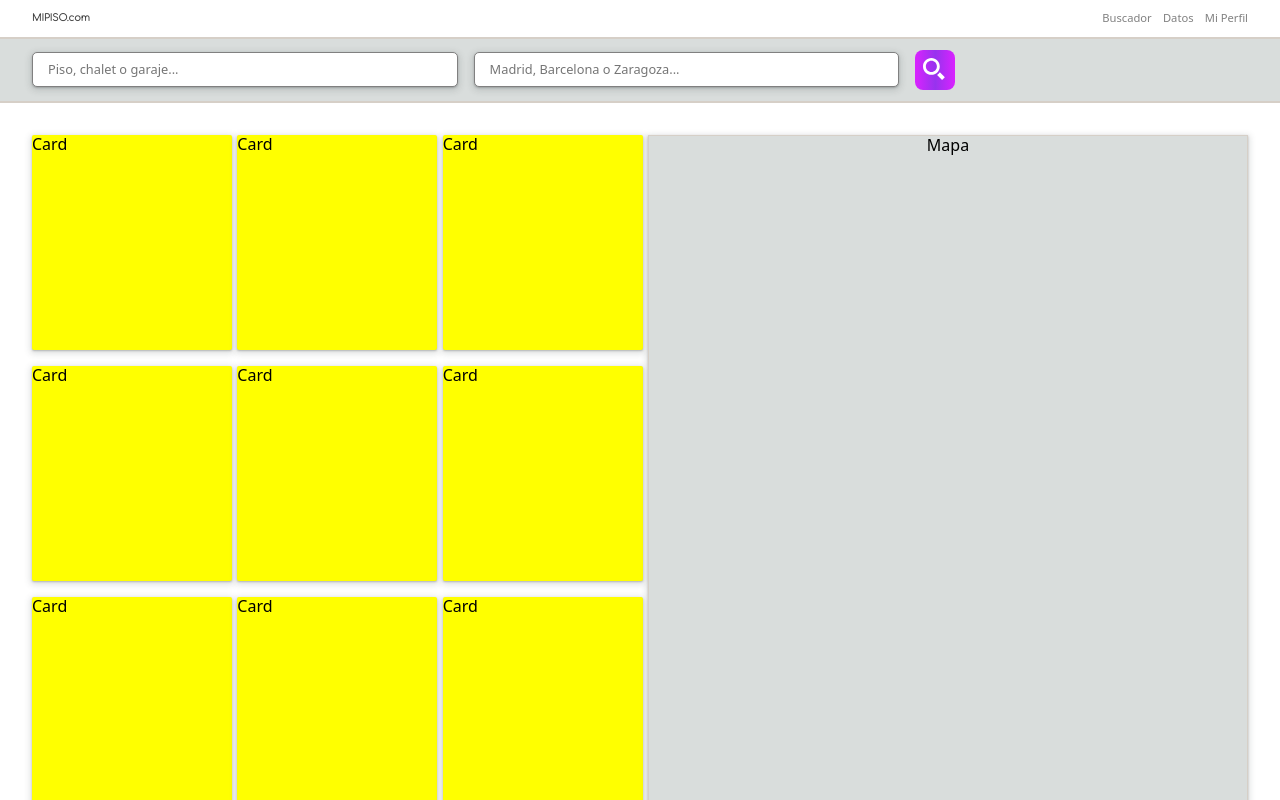
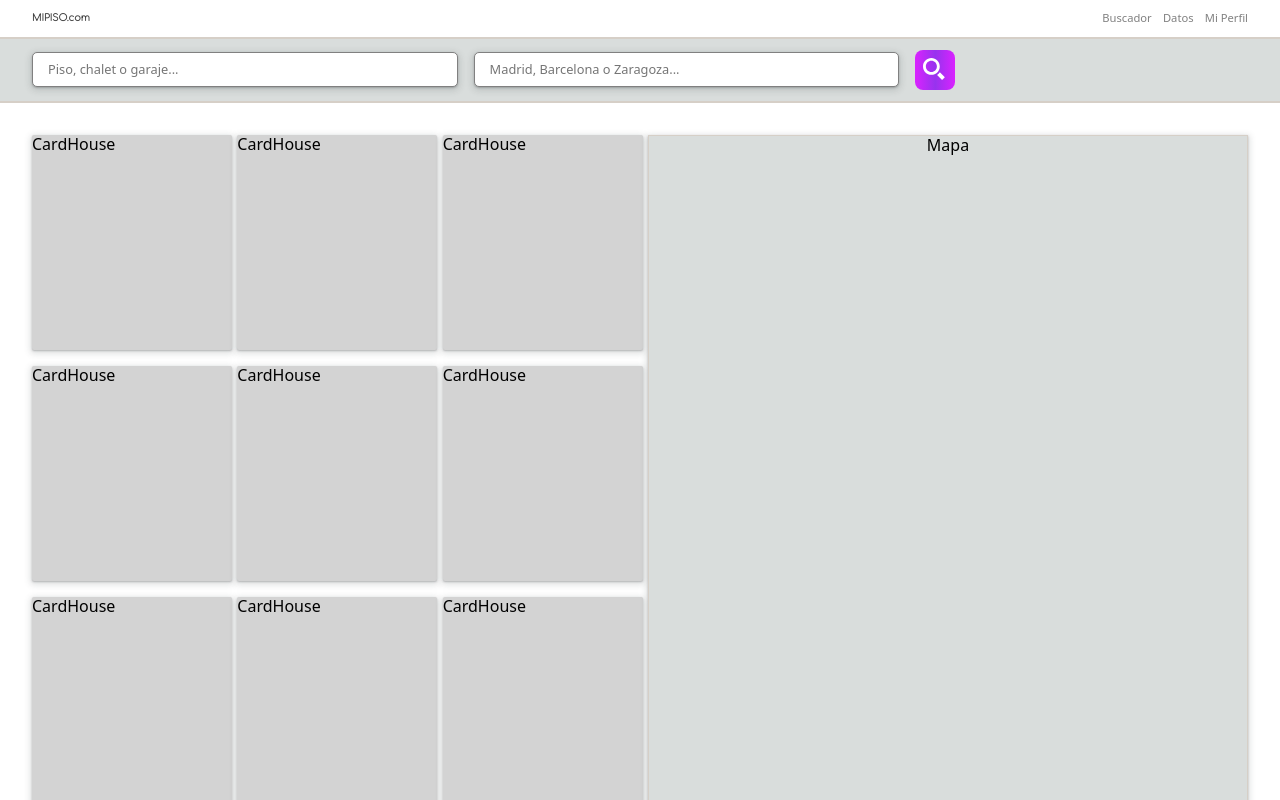
Before and after one commit to eliashz/ra-m2-tarea-final, a React (Vite) app: page / in a window 1280 px wide. Shown: the top 800 px of the page. Built offline with nearby package versions, Linux system fonts and the light colour scheme.

Commit message:
CardHouse

```diff
--- a/src/components/molecules/Card.jsx
+++ b/src/components/atoms/Card.js
@@ -1,15 +1,11 @@
 import styled from 'styled-components'
 
-const StyledDiv = styled.div`
+const Card = styled.div`
   height: 215px;
   width: 200px;
   border-radius: 2px;
-  background-color: yellow;
+  background-color: lightgrey;
   box-shadow: rgba(60, 64, 67, 0.3) 0px 1px 2px 0px,
     rgba(60, 64, 67, 0.15) 0px 2px 6px 2px;
 `
-function Card() {
-  return <StyledDiv>Card</StyledDiv>
-}
-
 export default Card
--- a/src/components/atoms/index.js
+++ b/src/components/atoms/index.js
@@ -3,3 +3,4 @@ export { default as Title } from './Title'
 export { default as Button } from './Button'
 export { default as InputText } from './InputText'
 export { default as Icon } from './Icon'
+export { default as Card } from './Card'
--- a/src/components/layout/Body.jsx
+++ b/src/components/layout/Body.jsx
@@ -1,6 +1,7 @@
 import styled from 'styled-components'
 import { colors, Grid } from '../../styles'
-import { Card } from '../molecules'
+import { Card } from '../atoms'
+import { CardHouse } from '../molecules'
 
 const StyledDiv = styled.div`
   background-color: ${colors.secondary};
@@ -14,15 +15,36 @@ function Body() {
   return (
     <Grid margin="2em" gap="1em">
       <Grid columns="repeat(auto-fit, minmax(10rem, 1fr))" gap="1em">
-        <Card />
-        <Card />
-        <Card />
-        <Card />
-        <Card />
-        <Card />
-        <Card />
-        <Card />
-        <Card />
+        <Card>
+          <CardHouse />
+        </Card>
+        <Card>
+          <CardHouse />
+        </Card>
+        <Card>
+          <CardHouse />
+        </Card>
+        <Card>
+          <CardHouse />
+        </Card>
+        <Card>
+          <CardHouse />
+        </Card>
+        <Card>
+          <CardHouse />
+        </Card>
+        <Card>
+          <CardHouse />
+        </Card>
+        <Card>
+          <CardHouse />
+        </Card>
+        <Card>
+          <CardHouse />
+        </Card>
+        <Card>
+          <CardHouse />
+        </Card>
       </Grid>
       <StyledDiv>Mapa</StyledDiv>
     </Grid>
--- /dev/null
+++ b/src/components/molecules/CardHouse.jsx
@@ -0,0 +1,5 @@
+function CardHouse() {
+  return <div>CardHouse</div>
+}
+
+export default CardHouse
--- a/src/components/molecules/index.js
+++ b/src/components/molecules/index.js
@@ -1 +1 @@
-export { default as Card } from './Card'
+export { default as CardHouse } from './CardHouse'
```
